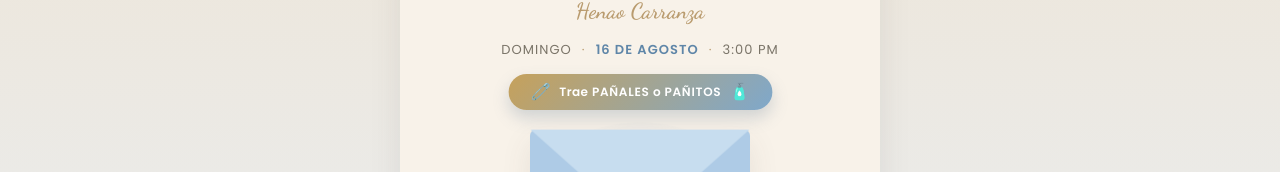
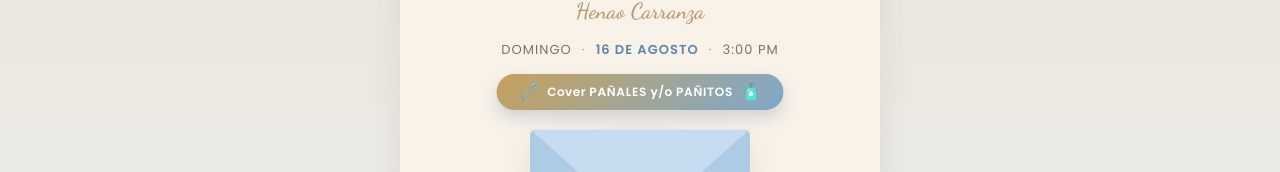
Before and after one commit to NicoHenao17/invitacion-baby-shower-samuel, a website: page invitacion-baby-shower-samuel_3.html in a window 1280 px wide. Shown: the part 335-507 px from the top of the page. Drawn offline with nearby package versions, Linux system fonts and the light colour scheme; a web font is replaced by a local one.

Commit message:
Cambia el texto del badge a 'Cover Pañales y/o Pañitos'

```diff
--- a/invitacion-baby-shower-samuel_3.html
+++ b/invitacion-baby-shower-samuel_3.html
@@ -354,7 +354,7 @@
       </div>
       <div class="bring-badge">
         <span class="bring-icon">🧷</span>
-        <span class="bring-text">Trae <b>Pañales</b> o <b>Pañitos</b></span>
+        <span class="bring-text">Cover <b>Pañales</b> y/o <b>Pañitos</b></span>
         <span class="bring-icon">🧴</span>
       </div>
       <div class="envelope-zone">
```
